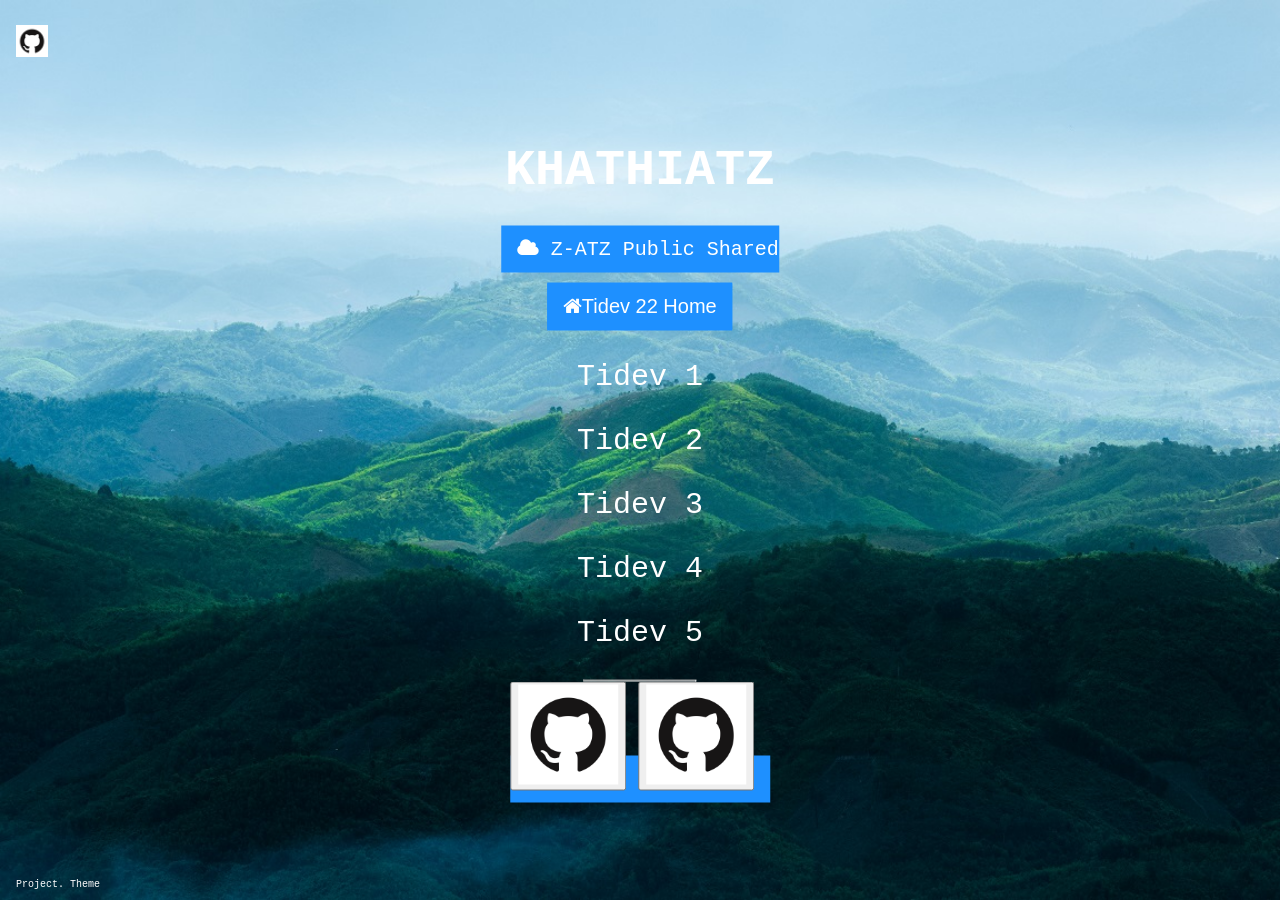
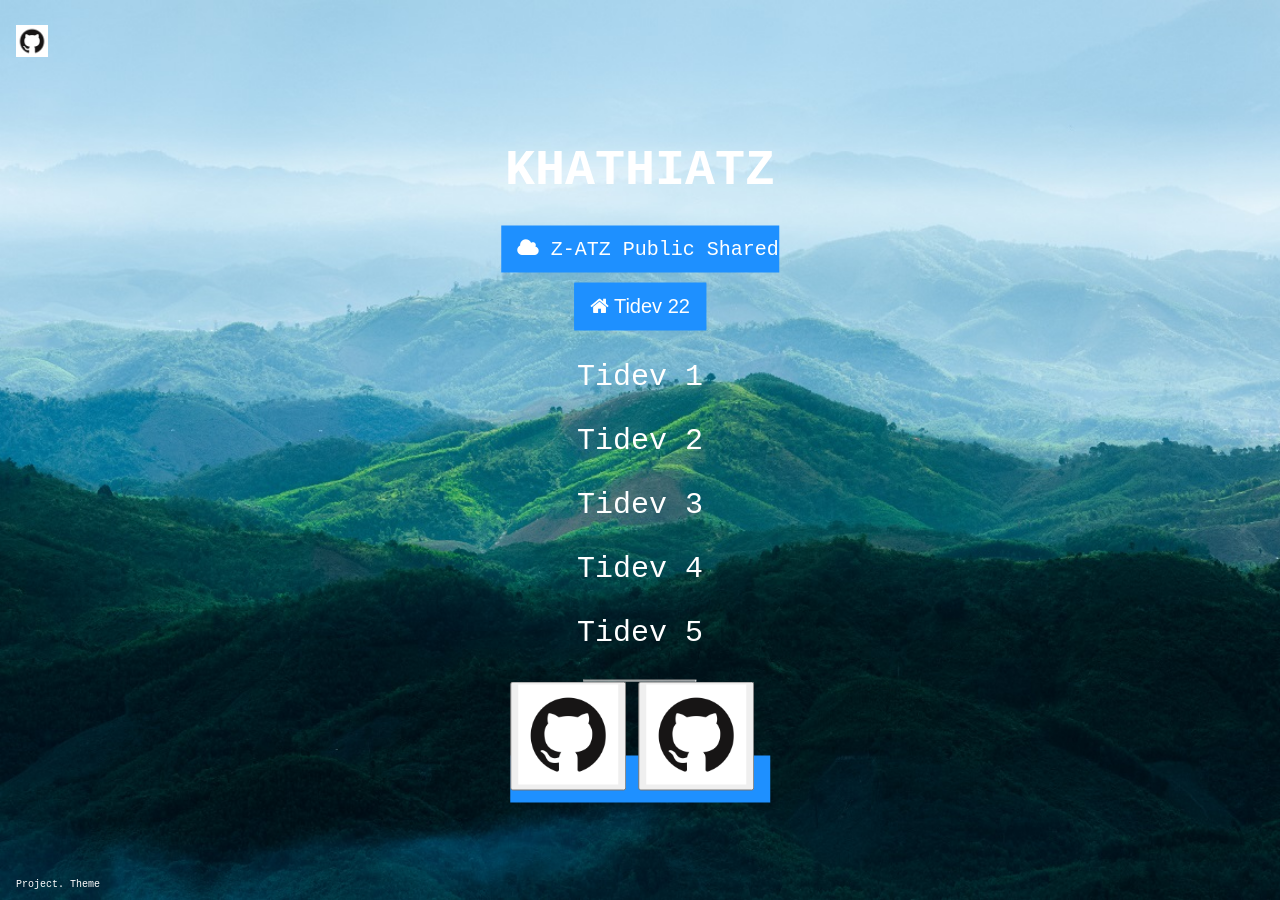
Before and after one commit to khathiatz/khathiatz.github.io, a Jekyll site: the page index.html, which Jekyll copies as it is, in a window 1280 px wide. Built offline with Jekyll 4.4.1, drawn with Linux system fonts in a browser that asks for light colours.

Commit message:
Update index.html

```diff
--- a/index.html
+++ b/index.html
@@ -100,7 +100,7 @@ a:active {
         <i class="fa fa-cloud"></i>
         <a href="https://1drv.ms/f/s!Ar4pAPafzzHKg5g7nBxS2ov8lf-h_A?e=iaEC43">Z-ATZ Public Shared</a>
     </button></p>
-    <button class="btn"><i class="fa fa-home"></i><a href="https://khathiatz.github.io/tidev">Tidev 22</a> Home</button>
+    <button class="btn"><i class="fa fa-home"></i> <a href="https://khathiatz.github.io/tidev">Tidev 22</a></button>
     <p style="font-size:30px"> <a href="https://khathiatz.github.io/tidev">Tidev 1</a></p>
     <p style="font-size:30px"> <a href="https://khathiatz.github.io/tidev">Tidev 2</a></p>
     <p style="font-size:30px"> <a href="https://khathiatz.github.io/tidev">Tidev 3</a></p>
```
